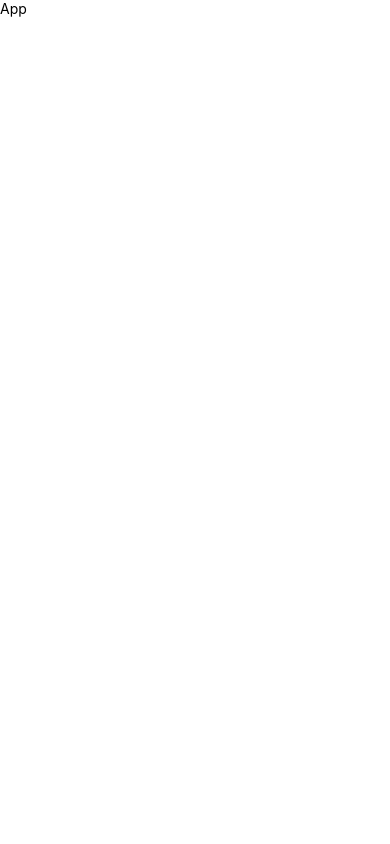
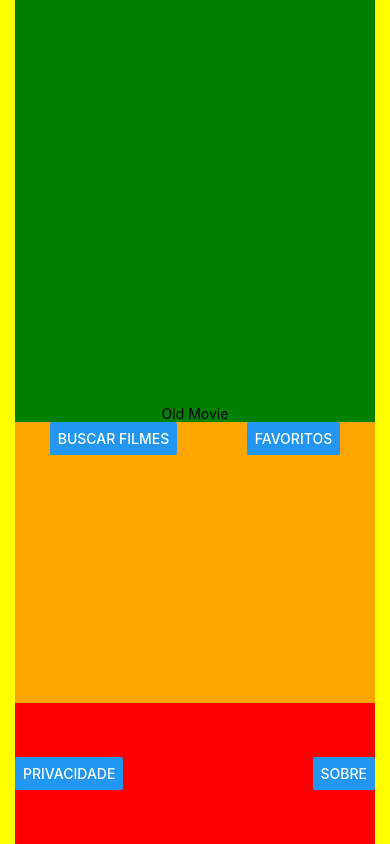
Before and after one commit to JhonatanDev132/OldMovies, a React Native app: screen / in a window 390 px wide. Built offline with nearby package versions, Linux system fonts and the light colour scheme.

Commit message:
exercicio de estrutura e estilização feito

```diff
--- a/App.js
+++ b/App.js
@@ -1,11 +1,52 @@
-import { StyleSheet, StatusBar, Text, View } from "react-native";
+import { StyleSheet, StatusBar, Text, View, SafeAreaView, Button, Pressable } from "react-native";
 
 export default function() {
   return (
+    <>
+      <StatusBar barStyle="default" />
+      <SafeAreaView style={estilos.container}>
+        <View style={estilos.viewLogo}>
+        <Text>Old Movie</Text>
+        </View>
+        <View style={estilos.viewBotoes}>
+          <Button title="Buscar Filmes"/>
+          <Button title="Favoritos"/>
+        </View>
+        <View style={estilos.viewRodape}>
+          <Button title="Privacidade"/>
+          <Button title="Sobre"/>
+        </View>
 
-  <View>
-    <Text>App</Text>
-  </View>
-
+      </SafeAreaView>
+    </>
   )
 }
+
+const estilos = StyleSheet.create({
+  container: {
+    paddingLeft: 15,
+    paddingRight: 15,
+    flex: 1,
+    backgroundColor: "yellow"
+  },
+  viewLogo: {
+    backgroundColor: "green",
+    flex: 3,
+    alignItems: "center",
+    justifyContent: "flex-end"
+  },
+  viewBotoes: {
+    backgroundColor: "orange",
+    flex: 2,
+    justifyContent: "space-around",
+    flexDirection: "row",
+    alignItems: "flex-start"
+  },
+  viewRodape:{
+    backgroundColor: "red",
+    flex: 1,
+    justifyContent: "space-between",
+    flexDirection: "row",
+    alignItems: "center"
+  }
+})
```
